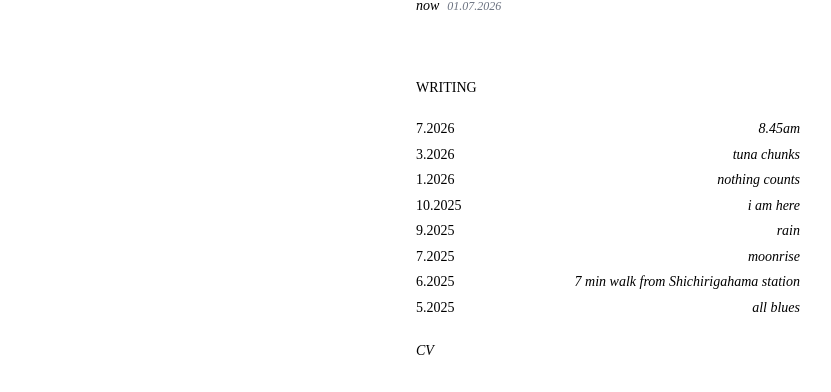
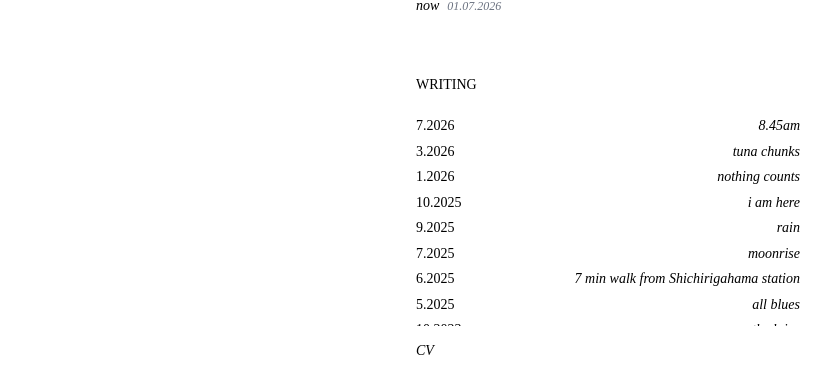
Before and after one commit to DhenPadilla/dhenpadilla, a Next.js app in the folder dhenpadilla/: page / in a window 1280 px wide. Shown: the part 354-746 px from the top of the page, without its empty margins (224-1055 px from the left). Built offline with nearby package versions, Linux system fonts and the light colour scheme.

Commit message:
move overflow-y to the section

```diff
--- a/dhenpadilla/src/app/_components/Section.tsx
+++ b/dhenpadilla/src/app/_components/Section.tsx
@@ -3,7 +3,7 @@ import { ReactNode } from "react"
 
 export const HomeSection = ({ title, children }: { title: string, children: ReactNode }) => {
     return (
-        <div className="flex flex-col gap-6">
+        <div className="flex flex-col gap-6 overflow-y-auto">
             <div className="flex text-sm/[1.25em] uppercase">{title}</div>
             {children}
         </div>
--- a/dhenpadilla/src/app/page.tsx
+++ b/dhenpadilla/src/app/page.tsx
@@ -29,7 +29,7 @@ export default function Index() {
               </div>
             </div>
           </div>
-          <div className="flex flex-col w-full pt-[70px] md:w-1/2 md:pt-[200px] gap-16 text-left overflow-y-auto">
+          <div className="flex flex-col w-full pt-[70px] md:w-1/2 md:pt-[200px] gap-16 text-left">
             <div className="hidden md:flex text-sm leading-relaxed max-w-xl italic">
               Dhen is figuring it out. Based in New York and Tokyo. <br/>
               Currently in {LOCATION}.
```
